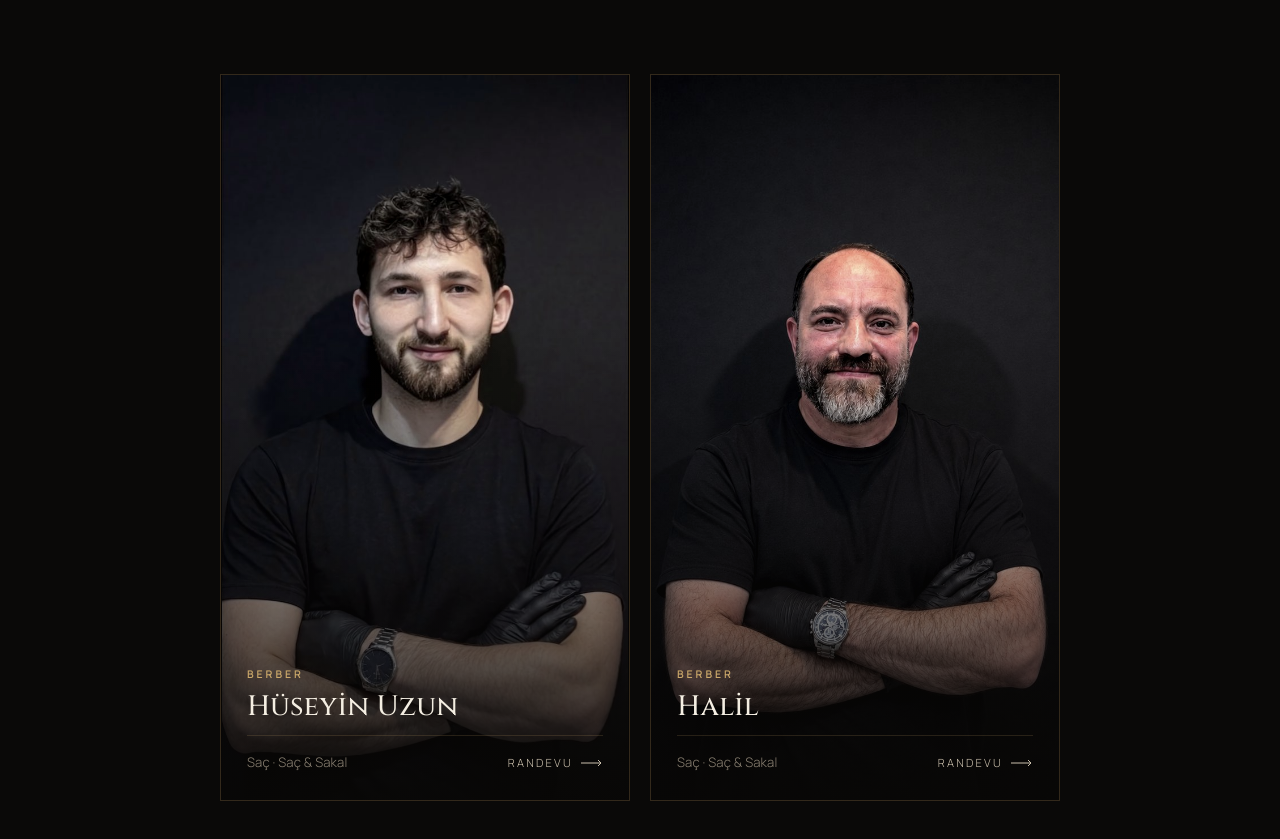
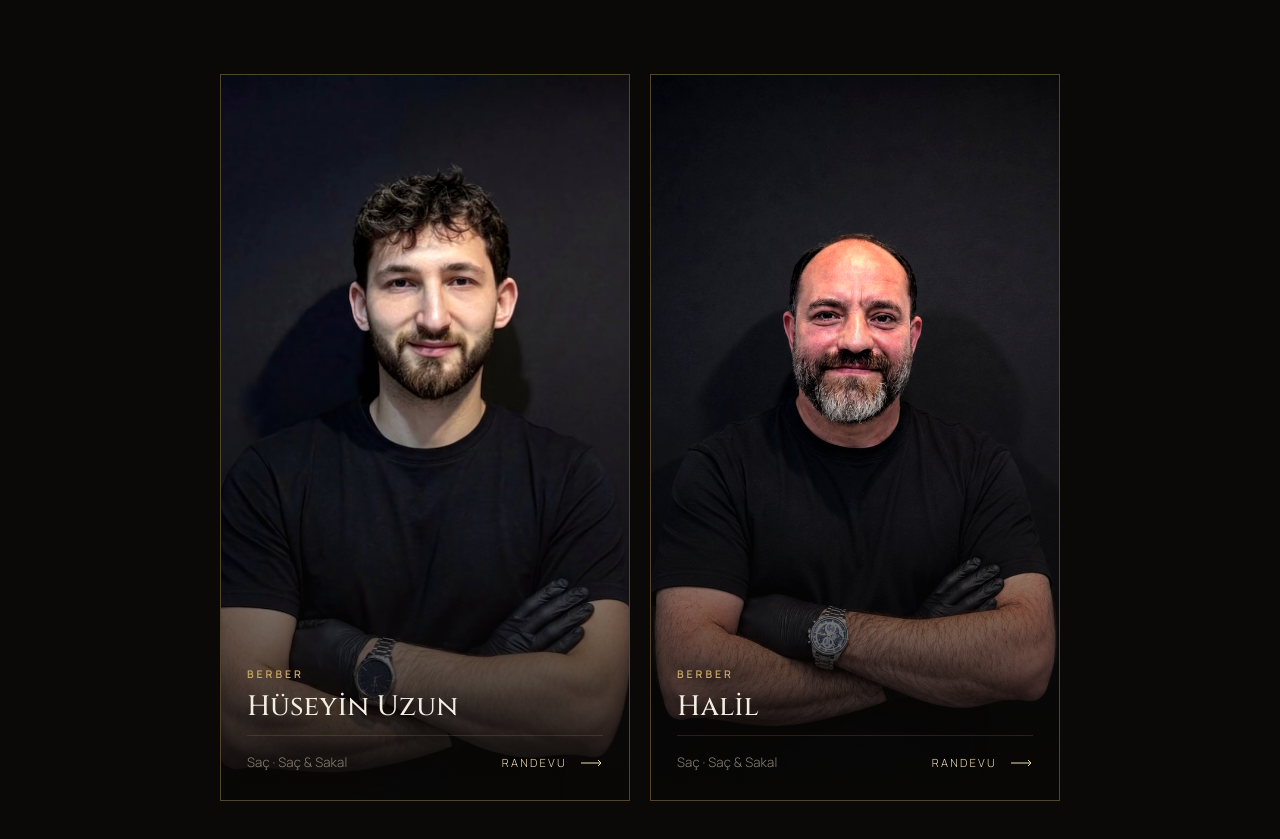
Before and after one commit to batuhanbatuksteam-sketch/novacut, a plain HTML site: page index.html in a window 1280 px wide. Shown: the part 2339-3178 px from the top of the page. Drawn offline with nearby package versions, Linux system fonts and the light colour scheme.

Commit message:
Mobilde odaga gelen berber karti parlasin
Masaustunde bunu :hover yapiyor; dokunmatikte hover olmadigi icin kartlar
hep gri kaliyordu. Kart ekranin ortasina yaklasinca .odakta sinifi ekleniyor
ve ayni gorunum uygulaniyor: gri filtre kalkar, gorsel asil rengine doner,
hafifce buyur ve parlar.

- Mevcut rAF dongusune baglandi, yeni gozlemci eklenmedi.
- Sadece (hover: none) cihazlarda; masaustu davranisi degismedi.
- prefers-reduced-motion acikken devre disi.
- Bant vh*0.34; kaydirirken kart uzun sure yanik kalsin, goz kirpmasi olmasin.

```diff
--- a/css/style.css
+++ b/css/style.css
@@ -286,6 +286,18 @@ body.no-scroll { overflow: hidden; }
   letter-spacing:.2em; text-transform:uppercase; transition: gap .4s var(--ease), color .4s; }
 .master:hover .go { gap: 14px; color: var(--gold-1); }
 
+/* Dokunmatikte hover yok. Kart ekranın ortasına gelince (.odakta, js/main.js)
+   masaüstündeki hover görünümünü veriyoruz: gri filtre kalkar, görsel
+   asıl rengine döner ve hafifçe parlar. */
+@media (hover: none) {
+  .master.odakta .ph img {
+    transform: scale(1.05);
+    filter: grayscale(0) contrast(1.05) brightness(1.07);
+  }
+  .master.odakta { border-color: var(--line-strong); }
+  .master.odakta .go { gap: 14px; color: var(--gold-1); }
+}
+
 /* ============================================================
    SERVICES
    ============================================================ */
--- a/index.html
+++ b/index.html
@@ -10,7 +10,7 @@
 <link rel="preconnect" href="https://fonts.googleapis.com" />
 <link rel="preconnect" href="https://fonts.gstatic.com" crossorigin />
 <link href="https://fonts.googleapis.com/css2?family=Cinzel:wght@400;500;600&family=Cormorant+Garamond:ital,wght@0,400;0,500;1,400;1,500&family=Manrope:wght@300;400;500;600;700&display=swap" rel="stylesheet" />
-<link rel="stylesheet" href="css/style.css?v=7" />
+<link rel="stylesheet" href="css/style.css?v=8" />
 </head>
 <body>
 
@@ -270,7 +270,7 @@
   </div>
 </footer>
 
-<script src="js/main.js"></script>
+<script src="js/main.js?v=8"></script>
 <script>addEventListener('load',function(){setTimeout(function(){if(!window.__novaReady){document.querySelectorAll('.reveal,.reveal-fade,.reveal-line,.reveal-clip').forEach(function(e){e.classList.add('is-visible');});var h=document.querySelector('.hero');if(h)h.classList.add('play');}},1500);});</script>
 </body>
 </html>
--- a/js/berber.js
+++ b/js/berber.js
@@ -3,7 +3,7 @@
    Beklemede olan randevular sarı durur: müşteri WhatsApp mesajını göndermemiş olabilir,
    berber tek dokunuşla arar veya WhatsApp'tan yazar. */
 
-import { db, HIZMETLER, SLOT_DK, iki, tarihAnahtari, telYaz } from "./db.js?v=7";
+import { db, HIZMETLER, SLOT_DK, iki, tarihAnahtari, telYaz } from "./db.js?v=8";
 
 /** "10:30" -> 630 dakika */
 const dkCevir = (s) => {
@@ -86,7 +86,7 @@ $$(".kim").forEach((b) =>
 kimCiz();
 
 // Ekrandaki sürüm damgası: bu yazı görünüyorsa güncel JS çalışıyor demektir.
-const SURUM = "7";
+const SURUM = "8";
 $("#surum").textContent = SURUM;
 
 $("#gozBtn").addEventListener("click", () => {
--- a/js/main.js
+++ b/js/main.js
@@ -48,10 +48,28 @@
     amt: parseFloat(img.dataset.parallax) || 0.12,
   }));
 
+  /* ---- Berber kartları: mobilde odağa gelen kart parlasın ----
+     Masaüstünde bunu :hover yapıyor. Dokunmatikte hover yok, o yüzden
+     kart ekranın ortasına yaklaştığında aynı görünümü veriyoruz. */
+  const dokunmatik = window.matchMedia("(hover: none)").matches;
+  const ustalar = (dokunmatik && !reduce) ? $$(".master") : [];
+
+  function odakGuncelle(vh) {
+    for (const el of ustalar) {
+      const r = el.getBoundingClientRect();
+      if (r.bottom < 0 || r.top > vh) { el.classList.remove("odakta"); continue; }
+      const kartMerkezi = r.top + r.height / 2;
+      // Ekran ortasına yakınsa parlat. Bant biraz geniş ki kaydırırken
+      // kart uzun süre yanık kalsın, göz kırpması gibi olmasın.
+      el.classList.toggle("odakta", Math.abs(kartMerkezi - vh / 2) < vh * 0.34);
+    }
+  }
+
   let ticking = false;
   function frame() {
     const vh = window.innerHeight;
     checkReveals();
+    odakGuncelle(vh);
     if (heroImg) {
       const y = Math.min(window.scrollY, vh);
       heroImg.style.transform = "translate3d(0," + (y * 0.16) + "px,0) scale(1.02)";
--- a/js/randevu.js
+++ b/js/randevu.js
@@ -2,7 +2,7 @@
    Slotlar Supabase'den okunur; randevu "beklemede" olarak kaydedilir ve
    müşteri WhatsApp'a yönlendirilir. Berber panelden onaylar. */
 
-import { db, BERBERLER, HIZMETLER, iki, tarihAnahtari, tarihYaz } from "./db.js?v=7";
+import { db, BERBERLER, HIZMETLER, iki, tarihAnahtari, tarihYaz } from "./db.js?v=8";
 
 const $  = (s, c = document) => c.querySelector(s);
 const $$ = (s, c = document) => Array.from(c.querySelectorAll(s));
```
Also changed, not shown: berber.html (+3 -3 lines), randevu.html (+4 -4 lines).
